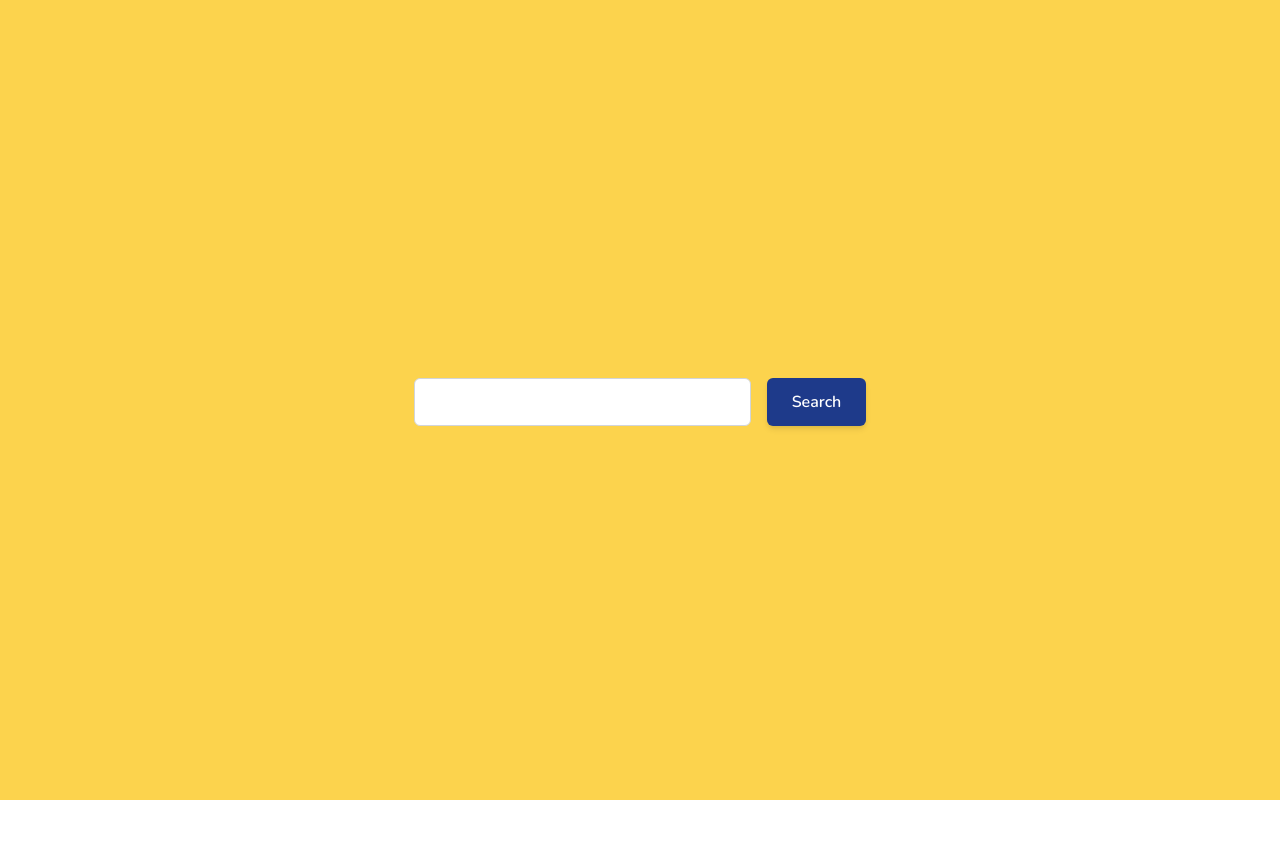
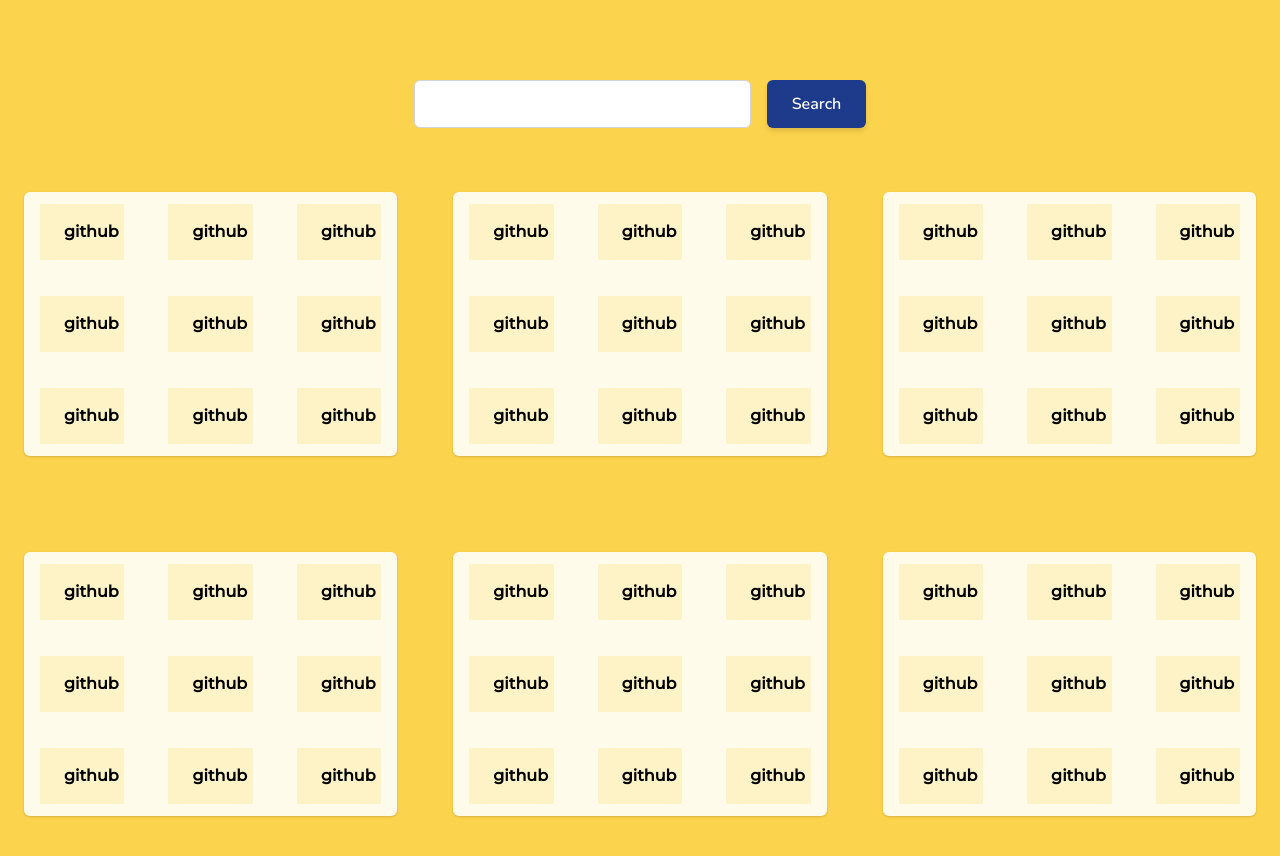
Before and after one commit to youkoucoding/navi-demo, a React (Create React App) app: page / in a window 1280 px wide. Shown: the top 856 px of the page. Before the commit the page ends 800 px from the top, so only its background shows below. Built offline with nearby package versions, Linux system fonts and the light colour scheme.

Commit message:
Cards & Grid

```diff
--- a/src/App.js
+++ b/src/App.js
@@ -5,8 +5,18 @@
 
 function App() {
   return (
-    <div className="min-w-screen min-h-screen bg-yellow-300 flex items-center justify-center">
+    <div className='flex flex-col items-center min-w-screen min-h-screen bg-yellow-300'>
       <SearchBar />
+      <div className="">
+        <div className='grid grid-flow-row grid-cols-3 grid-rows-3 gap-2'>
+          <Card />
+          <Card />
+          <Card />
+          <Card />
+          <Card />
+          <Card />
+        </div>
+      </div>
     </div>
   );
 }
--- a/src/components/Card.js
+++ b/src/components/Card.js
@@ -2,8 +2,18 @@
 
 const Card = () => {
     return (
-        <div>
-
+        <div className='p-6 mt-10'>
+            <div className='grid grid-flow-col bg-yellow-50 shadow grid-cols-3 grid-rows-3 gap-3 rounded-md'>
+                <a className='inline-block font-semibold font-mont py-4 px-6 mx-4 my-3 flex-wrap bg-yellow-100'>github</a>
+                <a className='inline-block font-semibold font-mont py-4 px-6 mx-4 my-3 flex-wrap bg-yellow-100'>github</a>
+                <a className='inline-block font-semibold font-mont py-4 px-6 mx-4 my-3 flex-wrap bg-yellow-100'>github</a>
+                <a className='inline-block font-semibold font-mont py-4 px-6 mx-4 my-3 flex-wrap bg-yellow-100'>github</a>
+                <a className='inline-block font-semibold font-mont py-4 px-6 mx-4 my-3 flex-wrap bg-yellow-100'>github</a>
+                <a className='inline-block font-semibold font-mont py-4 px-6 mx-4 my-3 flex-wrap bg-yellow-100'>github</a>
+                <a className='inline-block font-semibold font-mont py-4 px-6 mx-4 my-3 flex-wrap bg-yellow-100'>github</a>
+                <a className='inline-block font-semibold font-mont py-4 px-6 mx-4 my-3 flex-wrap bg-yellow-100'>github</a>
+                <a className='inline-block font-semibold font-mont py-4 px-6 mx-4 my-3 flex-wrap bg-yellow-100'>github</a>
+            </div>
         </div>
     );
 };
--- a/src/components/SearchBar.js
+++ b/src/components/SearchBar.js
@@ -3,7 +3,7 @@
 const SearchBar = () => {
     return (
         <>
-            <div className='sm:flex pt-1'>
+            <div className='flex mt-20'>
                 <input className='focus:ring-blue-500 focus:border-blue-500 block w-full pl-7 pr-32  sm:text-sm border-gray-300 rounded-md font-nunito border border-gray-300'></input>
                 <button className='mt-4 relative sm:mt-0 sm:h-auto sm:ml-4 block w-full font-nunito sm:w-auto border border-transparent px-6 py-3 font-semibold leading-snug bg-blue-900 text-white rounded-md shadow-md hover:bg-gray-800 focus:outline-none focus:bg-blue-800 transition ease-in-out duration-150 hover:bg-blue-600'>
                     Search
```
Also changed, not shown: public/index.html (+0 -10 lines).
